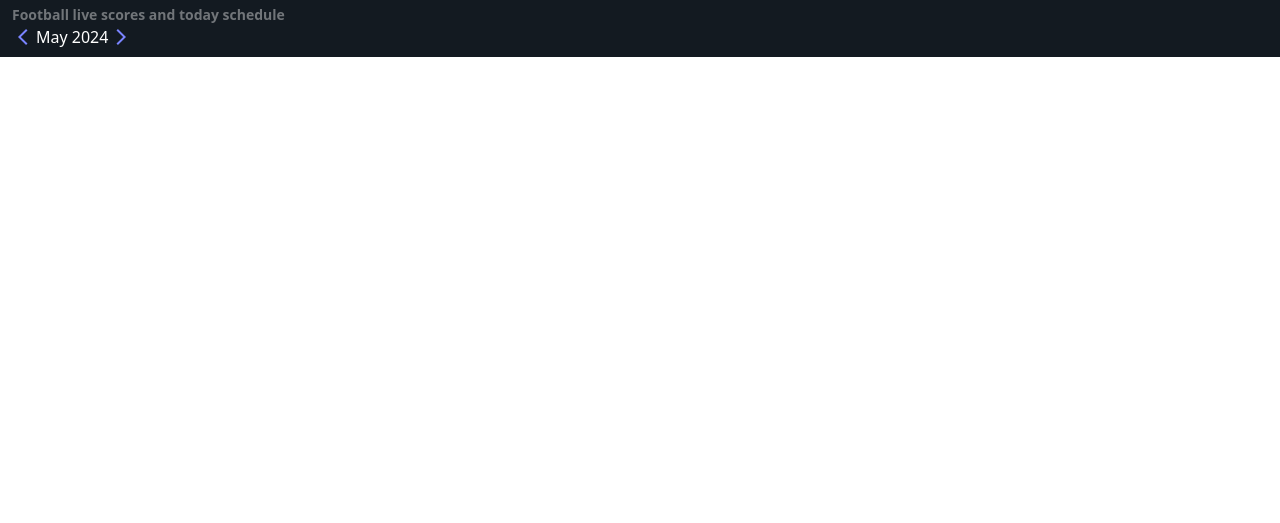
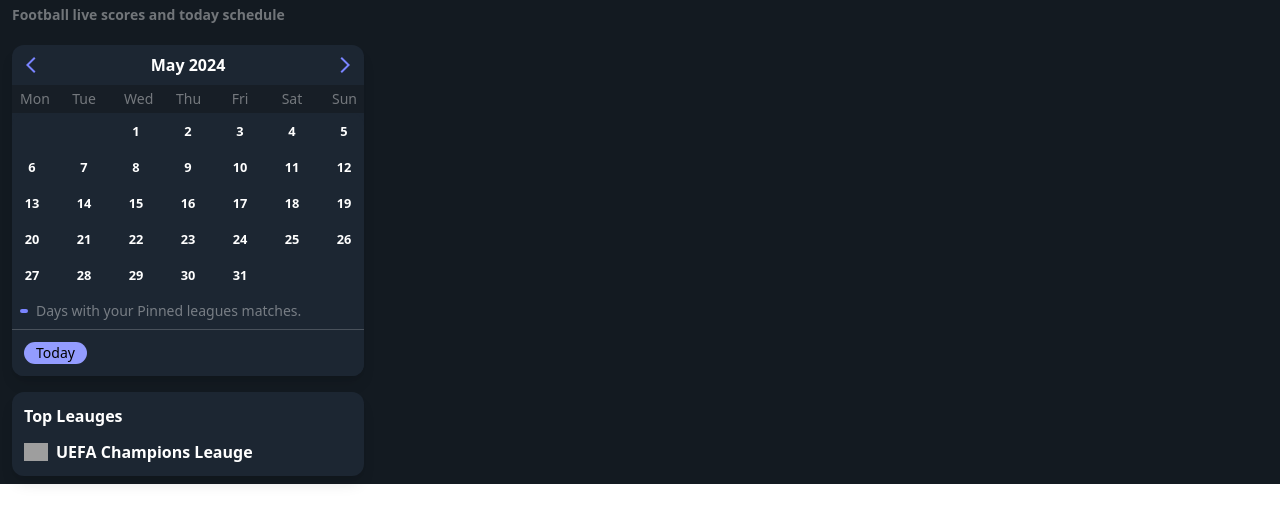
Before and after one commit to Jebolwski/sofascore-home, a plain HTML site: page index.html in a window 1280 px wide. Shown: the part 131-654 px from the top of the page. Drawn offline with nearby package versions, Linux system fonts and the light colour scheme; grey boxes are pictures that could not be loaded.

Commit message:
Add files via upload

```diff
--- a/index.html
+++ b/index.html
@@ -403,9 +403,10 @@
       <p style="color: rgba(255, 255, 255, 0.4)" class="font-semibold text-sm">
         Football live scores and today schedule
       </p>
-      <div class="flex gap-3">
-        <div class="rounded-xl">
-          <div class="flex justify-between">
+      <div class="flex gap-3 mt-5">
+        <div>
+          <div class="rounded-xl w-[22rem] bg-[#1c2632] shadow-lg">
+            <div class="flex justify-between p-2">
               <svg
                 width="24"
                 height="24"
@@ -418,7 +419,7 @@
                   d="M6 11.99 14.058 4l1.432 1.42-6.636 6.57 6.646 6.6L14.078 20z"
                 ></path>
               </svg>
-            <p>May 2024</p>
+              <p class="font-semibold">May 2024</p>
               <svg
                 width="24"
                 height="24"
@@ -432,6 +433,100 @@
                 ></path>
               </svg>
             </div>
+            <div
+              class="w-full flex justify-between bg-[#171e26] p-1 px-2 text-sm text[#ffffff66]"
+            >
+              <p class="w-6 text-center opacity-40">Mon</p>
+              <p class="w-6 text-center opacity-40">Tue</p>
+              <p class="w-6 text-center opacity-40">Wed</p>
+              <p class="w-6 text-center opacity-40">Thu</p>
+              <p class="w-6 text-center opacity-40">Fri</p>
+              <p class="w-6 text-center opacity-40">Sat</p>
+              <p class="w-6 text-center opacity-40">Sun</p>
+            </div>
+            <div class="bg-[#1c2632] w-full text-sm rounded-xl">
+              <div
+                class="flex w-full justify-between py-2 font-bold text-[0.8rem] p-1 px-2"
+              >
+                <p class="w-6 text-center"></p>
+                <p class="w-6 text-center"></p>
+                <p class="w-6 text-center">1</p>
+                <p class="w-6 text-center">2</p>
+                <p class="w-6 text-center">3</p>
+                <p class="w-6 text-center">4</p>
+                <p class="w-6 text-center">5</p>
+              </div>
+              <div
+                class="flex w-full justify-between py-2 font-bold text-[0.8rem] p-1 px-2"
+              >
+                <p class="w-6 text-center">6</p>
+                <p class="w-6 text-center">7</p>
+                <p class="w-6 text-center">8</p>
+                <p class="w-6 text-center">9</p>
+                <p class="w-6 text-center">10</p>
+                <p class="w-6 text-center">11</p>
+                <p class="w-6 text-center">12</p>
+              </div>
+              <div
+                class="flex w-full justify-between py-2 font-bold text-[0.8rem] p-1 px-2"
+              >
+                <p class="w-6 text-center">13</p>
+                <p class="w-6 text-center">14</p>
+                <p class="w-6 text-center">15</p>
+                <p class="w-6 text-center">16</p>
+                <p class="w-6 text-center">17</p>
+                <p class="w-6 text-center">18</p>
+                <p class="w-6 text-center">19</p>
+              </div>
+              <div
+                class="flex w-full justify-between py-2 font-bold text-[0.8rem] p-1 px-2"
+              >
+                <p class="w-6 text-center">20</p>
+                <p class="w-6 text-center">21</p>
+                <p class="w-6 text-center">22</p>
+                <p class="w-6 text-center">23</p>
+                <p class="w-6 text-center">24</p>
+                <p class="w-6 text-center">25</p>
+                <p class="w-6 text-center">26</p>
+              </div>
+              <div
+                class="flex w-full justify-between py-2 font-bold text-[0.8rem] p-1 px-2"
+              >
+                <p class="w-6 text-center">27</p>
+                <p class="w-6 text-center">28</p>
+                <p class="w-6 text-center">29</p>
+                <p class="w-6 text-center">30</p>
+                <p class="w-6 text-center">31</p>
+                <p class="w-6 text-center"></p>
+                <p class="w-6 text-center"></p>
+              </div>
+              <div class="flex items-center gap-2 px-2 mt-2">
+                <div class="w-2 h-1 bg-[#7a84ff] rounded-full"></div>
+                <p class="opacity-40 text-sm">
+                  Days with your Pinned leagues matches.
+                </p>
+              </div>
+              <div class="h-[1px] mt-2 w-full bg-[#fff] opacity-20"></div>
+              <div class="p-3">
+                <button
+                  class="bg-[#939cff] px-3 py-[1px] rounded-full text-black"
+                >
+                  Today
+                </button>
+              </div>
+            </div>
+          </div>
+          <div class="rounded-xl w-[22rem] bg-[#1c2632] shadow-lg p-3 mt-4">
+            <p class="mb-3 font-bold">Top Leauges</p>
+            <div class="flex items-center gap-2">
+              <img
+                src="https://api.sofascore.app/api/v1/unique-tournament/7/image/dark"
+                alt="Şampiyonlar ligi"
+                class="w-6"
+              />
+              <p class="font-semibold">UEFA Champions Leauge</p>
+            </div>
+          </div>
         </div>
         <div></div>
         <div></div>
```
Lines whose indentation alone changed are shown as unchanged.
